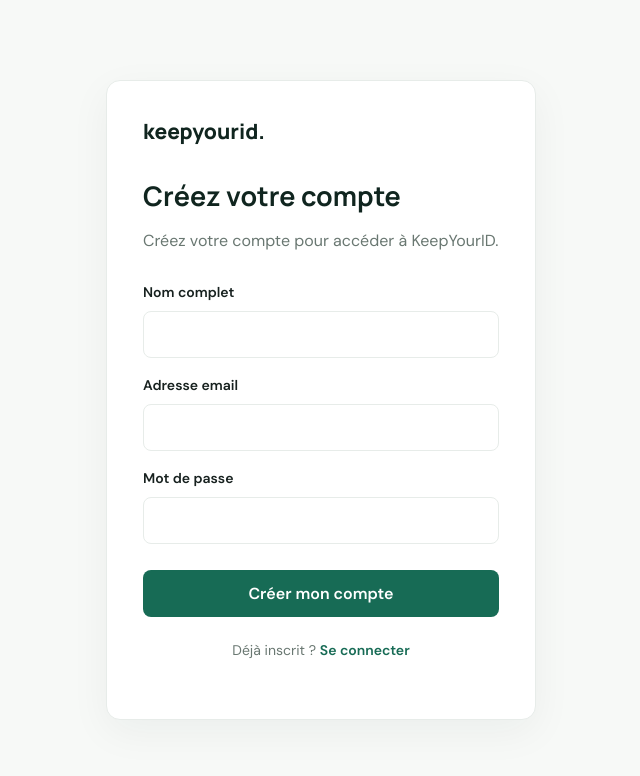
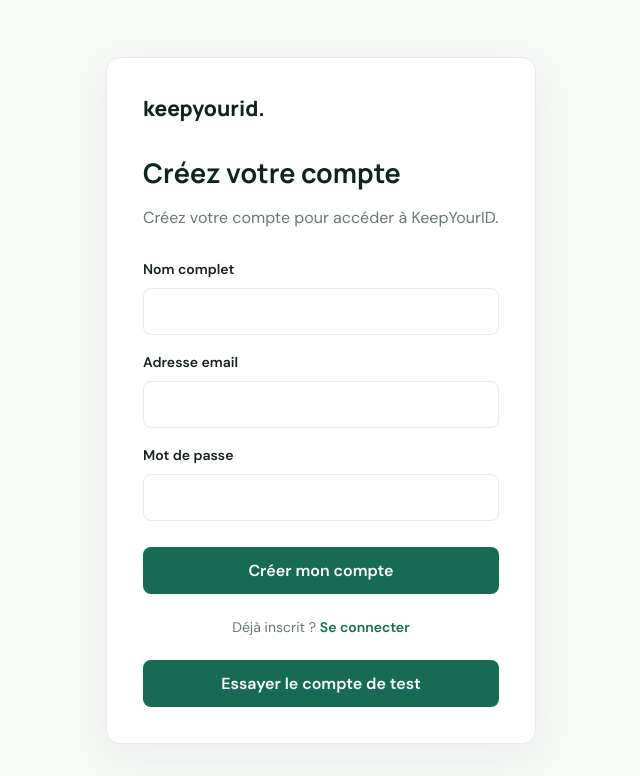
Before and after one commit to Jovialngandu/keepyourid, a React (Vite) app in the folder web/: page /register in a window 1280 px wide. Shown: the top 776 px of the page, without its empty margins (319-959 px from the left). Built offline with nearby package versions, Linux system fonts and the light colour scheme; no server answers.

Commit message:
UPDATE: add one-click test account login buttons to login and registration pages

```diff
--- a/web/src/pages/Login.jsx
+++ b/web/src/pages/Login.jsx
@@ -2,6 +2,7 @@
 import { useState } from "react";
 import { Link, Navigate, useNavigate } from "react-router-dom";
 import { useAuth } from "../context/AuthContext";
+import { DEMO_ACCOUNT } from "../data/demo";
 
 function Login() {
   const { login, user, loading } = useAuth();
@@ -11,9 +12,24 @@ function Login() {
   const [password, setPassword] = useState("");
   const [error, setError] = useState("");
   const [submitting, setSubmitting] = useState(false);
+  const [demoLoading, setDemoLoading] = useState(false);
 
   if (loading) return <div className="page-loading">Chargement...</div>;
   if (user) return <Navigate to="/organizations" replace />;
+
+  async function handleDemoLogin() {
+    setError("");
+    setDemoLoading(true);
+
+    try {
+      await login(DEMO_ACCOUNT);
+      navigate("/organizations", { replace: true });
+    } catch (err) {
+      setError(err.message);
+    } finally {
+      setDemoLoading(false);
+    }
+  }
 
   async function handleSubmit(event) {
     event.preventDefault();
@@ -69,6 +85,17 @@ function Login() {
         <p>
           Pas encore de compte ? <Link to="/register">Créer un compte</Link>
         </p>
+
+        <button
+          type="button"
+          className="demo-login-button"
+          onClick={handleDemoLogin}
+          disabled={submitting || demoLoading}
+        >
+          {demoLoading
+            ? "Connexion au compte de test..."
+            : "Essayer le compte de test"}
+        </button>
       </section>
     </main>
   );
--- a/web/src/pages/Register.jsx
+++ b/web/src/pages/Register.jsx
@@ -2,9 +2,10 @@
 import { useState } from "react";
 import { Link, Navigate, useNavigate } from "react-router-dom";
 import { useAuth } from "../context/AuthContext";
+import { DEMO_ACCOUNT } from "../data/demo";
 
 function Register() {
-  const { register, user, loading } = useAuth();
+  const { register, login, user, loading } = useAuth();
   const navigate = useNavigate();
 
   const [fullName, setFullName] = useState("");
@@ -12,9 +13,24 @@ function Register() {
   const [password, setPassword] = useState("");
   const [error, setError] = useState("");
   const [submitting, setSubmitting] = useState(false);
+  const [demoLoading, setDemoLoading] = useState(false);
 
   if (loading) return <div className="page-loading">Chargement...</div>;
   if (user) return <Navigate to="/organizations" replace />;
+
+  async function handleDemoLogin() {
+    setError("");
+    setDemoLoading(true);
+
+    try {
+      await login(DEMO_ACCOUNT);
+      navigate("/organizations", { replace: true });
+    } catch (err) {
+      setError(err.message);
+    } finally {
+      setDemoLoading(false);
+    }
+  }
 
   async function handleSubmit(event) {
     event.preventDefault();
@@ -90,6 +106,17 @@ function Register() {
         <p>
           Déjà inscrit ? <Link to="/login">Se connecter</Link>
         </p>
+
+        <button
+          type="button"
+          className="demo-login-button"
+          onClick={handleDemoLogin}
+          disabled={submitting || demoLoading}
+        >
+          {demoLoading
+            ? "Connexion au compte de test..."
+            : "Essayer le compte de test"}
+        </button>
       </section>
     </main>
   );
```
